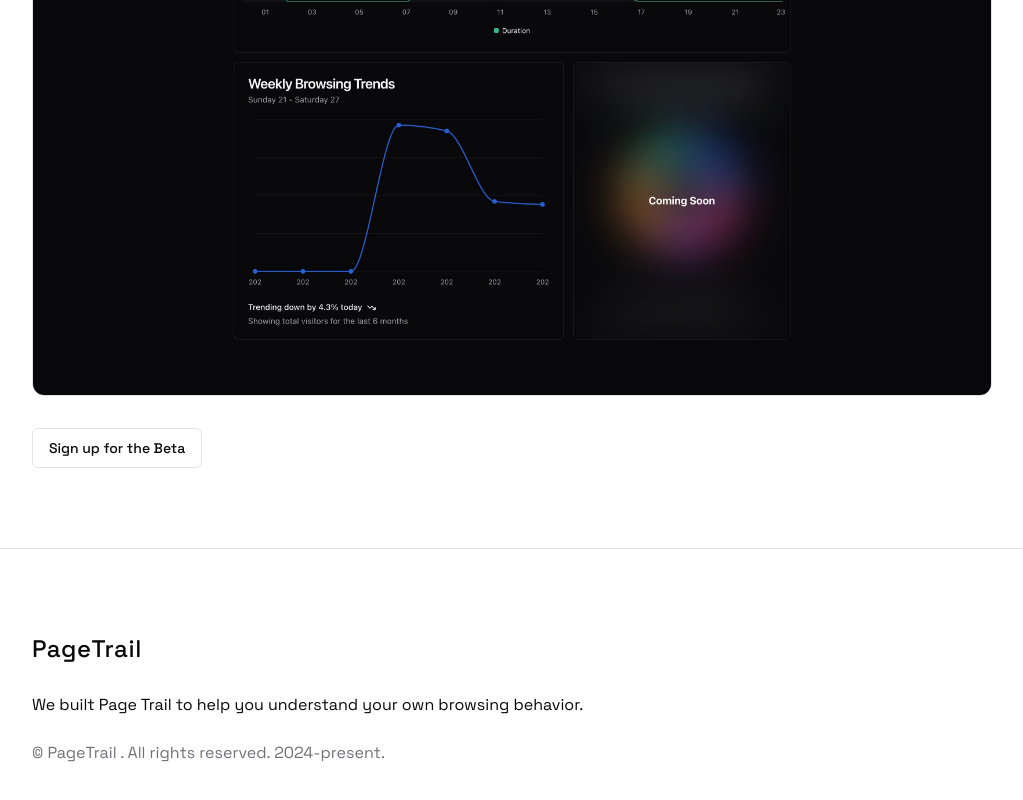
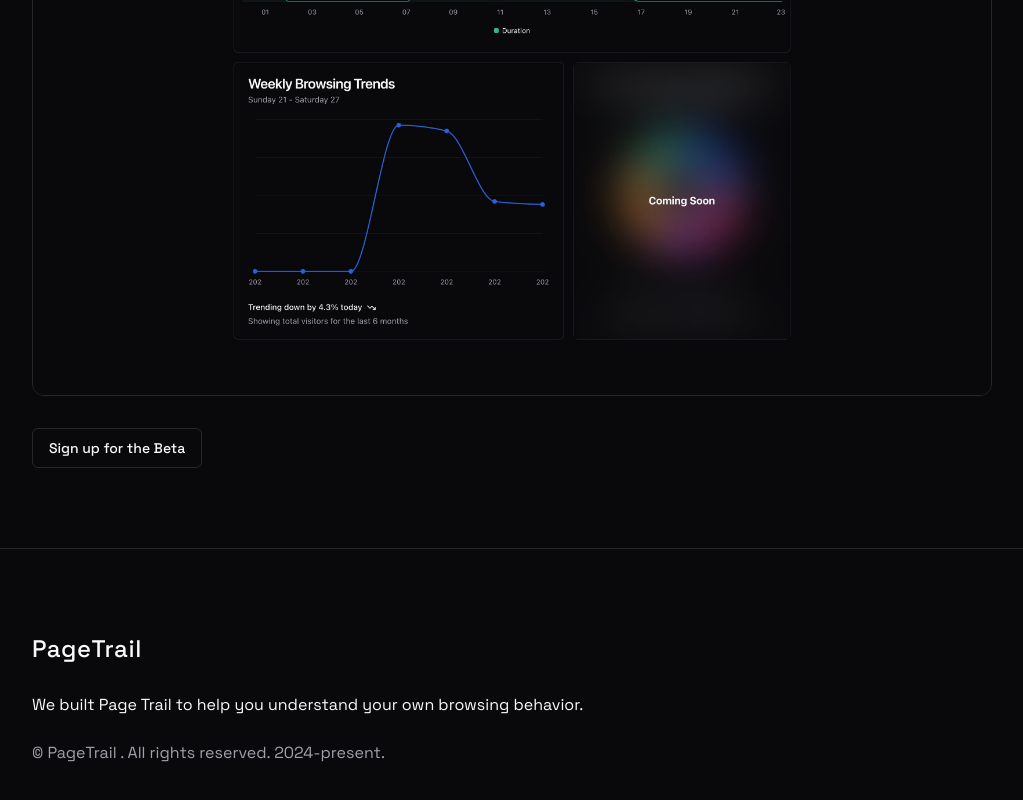
Before and after one commit to side-projectz/page-trail-web, a Next.js app: page / in a window 1280 px wide. Shown: the part 726-1526 px from the top of the page, without its empty margins (128-1151 px from the left). Built offline with nearby package versions, Linux system fonts and the light colour scheme.

Commit message:
fix: added missing signup url

```diff
--- a/src/components/hero.tsx
+++ b/src/components/hero.tsx
@@ -6,6 +6,7 @@
 import React from "react";
 import { Button } from "@/components/ui/button";
 import Image from "next/image";
+import Link from "next/link";
 
 const Hero = () => {
   return (
@@ -39,7 +40,11 @@
             />
           </div>
 
-          <Button variant={"outline"}>Sign up for the Beta</Button>
+          <Button asChild variant={"outline"}>
+            <Link href={'https://app-page-trail.vercel.app/'}>
+            Sign up for the Beta
+            </Link>
+          </Button>
         </div>
       </Container>
     </Section>
--- a/src/components/providers.tsx
+++ b/src/components/providers.tsx
@@ -14,7 +14,7 @@
       <SessionProvider>
         <ThemeProvider
           attribute="class"
-          defaultTheme="light"
+          defaultTheme="dark"
           enableSystem
           disableTransitionOnChange
         >
```
